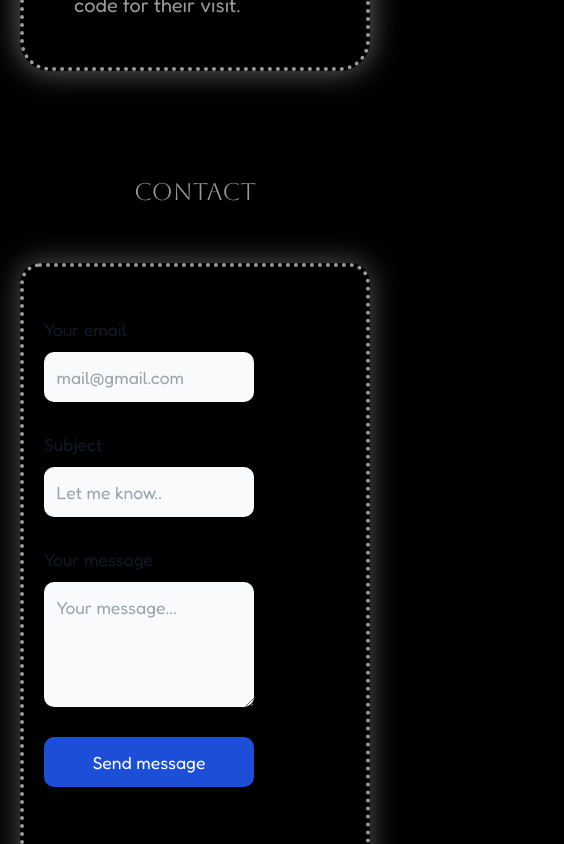
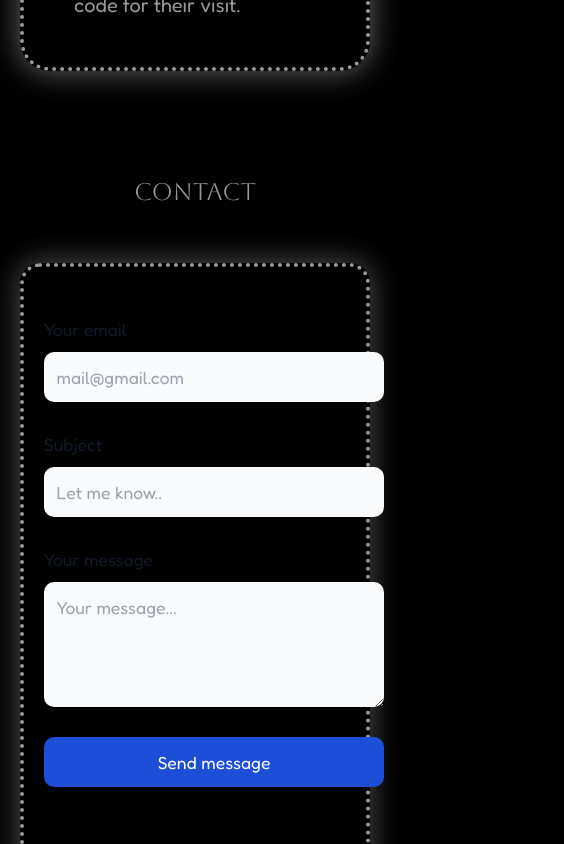
Before and after one commit to sajansaji/portfolio-me, a React (Vite) app: page / in a window 390 px wide. Shown: the part 3796-4640 px from the top of the page, 564 px wide, since content can reach past the window. Built offline with nearby package versions, Linux system fonts and the light colour scheme.

Commit message:
completed
frontend complete cheyth .responsiveness ini panni tharelledee

```diff
--- a/src/assets/css/contact.css
+++ b/src/assets/css/contact.css
@@ -13,7 +13,7 @@
 
 @media only screen and (max-width: 600px) {
     .form {
-        width: 400px;
+        width: 530px;
     }
     .mar {
         margin-right: 50px;
```
